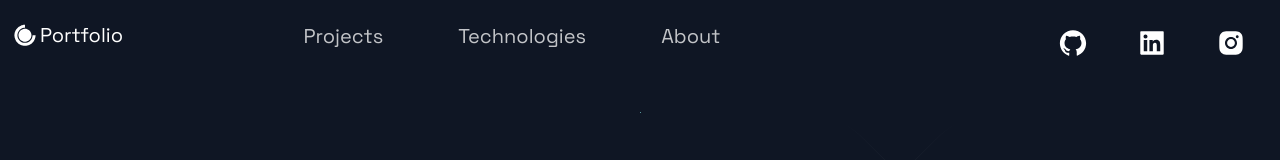
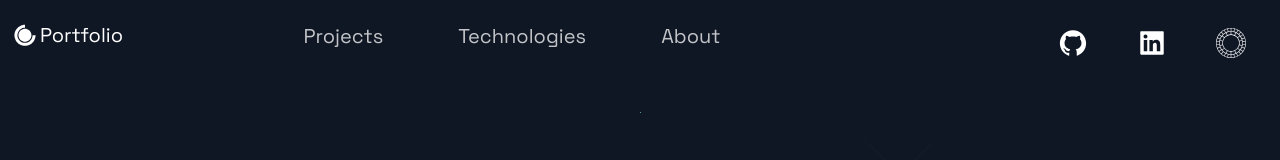
Before and after one commit to jon-choi/Website, a Next.js app: page / in a window 1280 px wide. Shown: the top 160 px of the page. Built offline with nearby package versions, Linux system fonts and the light colour scheme.

Commit message:
change instagram to vsco

```diff
--- a/src/components/Header/Header.js
+++ b/src/components/Header/Header.js
@@ -2,6 +2,7 @@ import Link from "next/link";
 import React from "react";
 import { AiFillGithub, AiFillInstagram, AiFillLinkedin } from "react-icons/ai";
 import { DiCssdeck } from "react-icons/di";
+import { SiVsco } from "react-icons/si";
 
 import {
   Container,
@@ -48,14 +49,14 @@ const Header = () => (
       </li>
     </Div2>
     <Div3>
-      <SocialIcons href="https://github.com">
+      <SocialIcons href="https://github.com/jon-choi">
         <AiFillGithub size="3rem" />
       </SocialIcons>
-      <SocialIcons href="https://linkedin.com">
+      <SocialIcons href="https://www.linkedin.com/in/jonathan-choi-0502/">
         <AiFillLinkedin size="3rem" />
       </SocialIcons>
-      <SocialIcons href="https://instagram.com">
-        <AiFillInstagram size="3rem" />
+      <SocialIcons href="https://vsco.co/choisyabass/gallery">
+        <SiVsco size="3rem" />
       </SocialIcons>
     </Div3>
   </Container>
```
